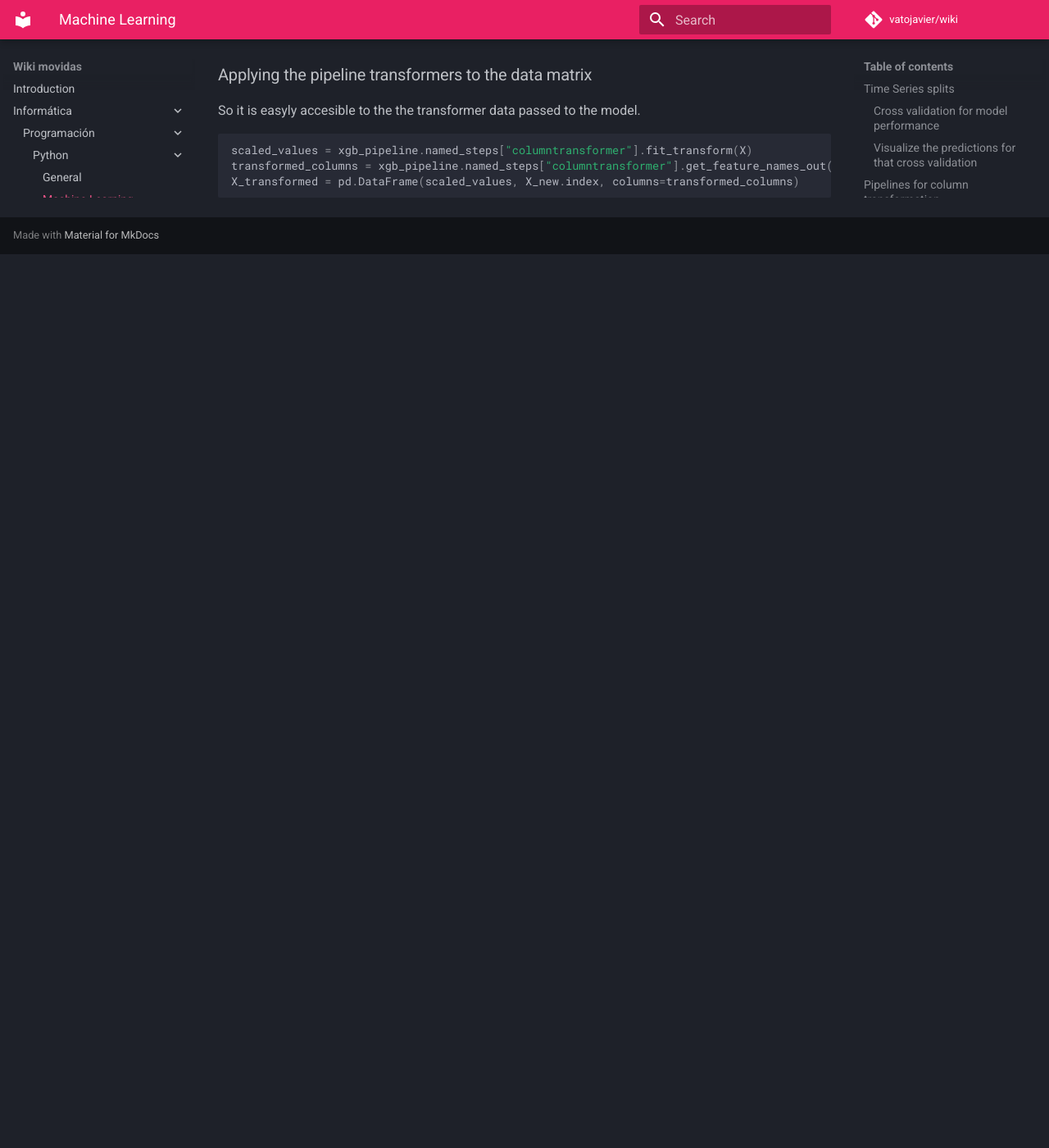
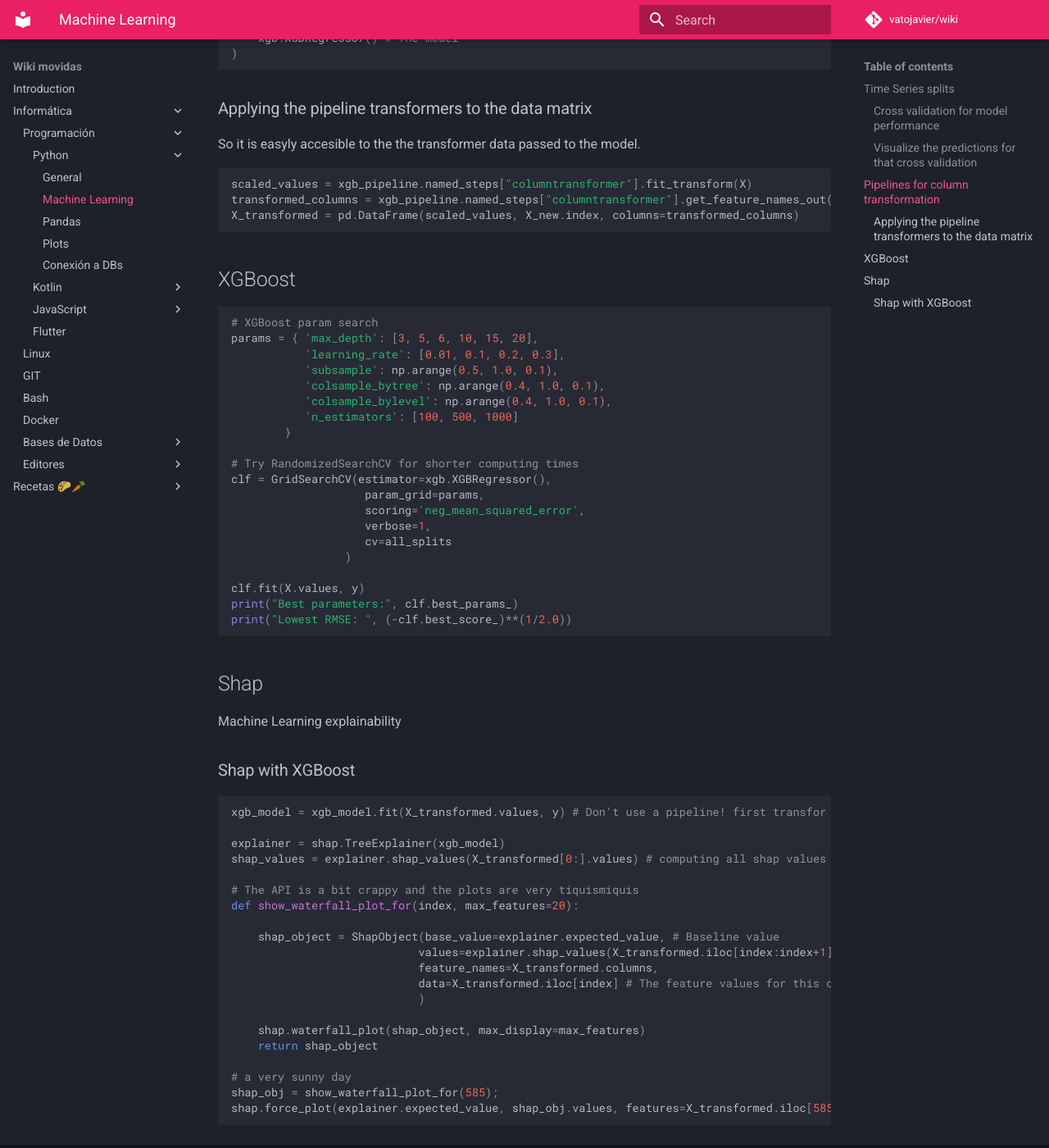
Before and after one commit to vatojavier/wiki, an MkDocs documentation site: the page built from docs/informatica/python/ml.md, in a window 1280 px wide and 1400 px high, scrolled down 2352 px. Shown: the whole window at 82% size. Built offline with MkDocs 1.6.1 and Material for MkDocs 9.7.7, drawn with Linux system fonts in a browser that asks for light colours; comment, search, counter and statistics services are not loaded; before the commit the page ends 2662 px from its top, so only the background shows below that; some of the changed text lies outside the part shown.

Commit message:
Update ml.md

````diff
--- a/docs/informatica/python/ml.md
+++ b/docs/informatica/python/ml.md
@@ -1,6 +1,7 @@
 # Machine Learning
 
 ## Time Series splits
+Example of 5 splits, each one with a train and test sets (test set size limited)
 ```python
 from sklearn.model_selection import TimeSeriesSplit
 
@@ -120,3 +121,53 @@ scaled_values = xgb_pipeline.named_steps["columntransformer"].fit_transform(X)
 transformed_columns = xgb_pipeline.named_steps["columntransformer"].get_feature_names_out()
 X_transformed = pd.DataFrame(scaled_values, X_new.index, columns=transformed_columns)
 ```
+
+## XGBoost
+```python
+# XGBoost param search
+params = { 'max_depth': [3, 5, 6, 10, 15, 20],
+           'learning_rate': [0.01, 0.1, 0.2, 0.3],
+           'subsample': np.arange(0.5, 1.0, 0.1),
+           'colsample_bytree': np.arange(0.4, 1.0, 0.1),
+           'colsample_bylevel': np.arange(0.4, 1.0, 0.1),
+           'n_estimators': [100, 500, 1000]
+        }
+
+# Try RandomizedSearchCV for shorter computing times
+clf = GridSearchCV(estimator=xgb.XGBRegressor(),
+                    param_grid=params,
+                    scoring='neg_mean_squared_error',
+                    verbose=1,
+                    cv=all_splits
+                 )
+
+clf.fit(X.values, y)
+print("Best parameters:", clf.best_params_)
+print("Lowest RMSE: ", (-clf.best_score_)**(1/2.0))
+```
+
+## Shap
+Machine Learning explainability
+### Shap with XGBoost
+```python
+xgb_model = xgb_model.fit(X_transformed.values, y) # Don't use a pipeline! first transfor the data matrix
+
+explainer = shap.TreeExplainer(xgb_model)
+shap_values = explainer.shap_values(X_transformed[0:].values) # computing all shap values of the data (only useful if you gonna use them all)
+
+# The API is a bit crappy and the plots are very tiquismiquis
+def show_waterfall_plot_for(index, max_features=20):
+
+    shap_object = ShapObject(base_value=explainer.expected_value, # Baseline value
+                            values=explainer.shap_values(X_transformed.iloc[index:index+1].values)[0],
+                            feature_names=X_transformed.columns,
+                            data=X_transformed.iloc[index] # The feature values for this observation
+                            )
+
+    shap.waterfall_plot(shap_object, max_display=max_features)
+    return shap_object
+
+# a very sunny day
+shap_obj = show_waterfall_plot_for(585);
+shap.force_plot(explainer.expected_value, shap_obj.values, features=X_transformed.iloc[585])
+```
````
